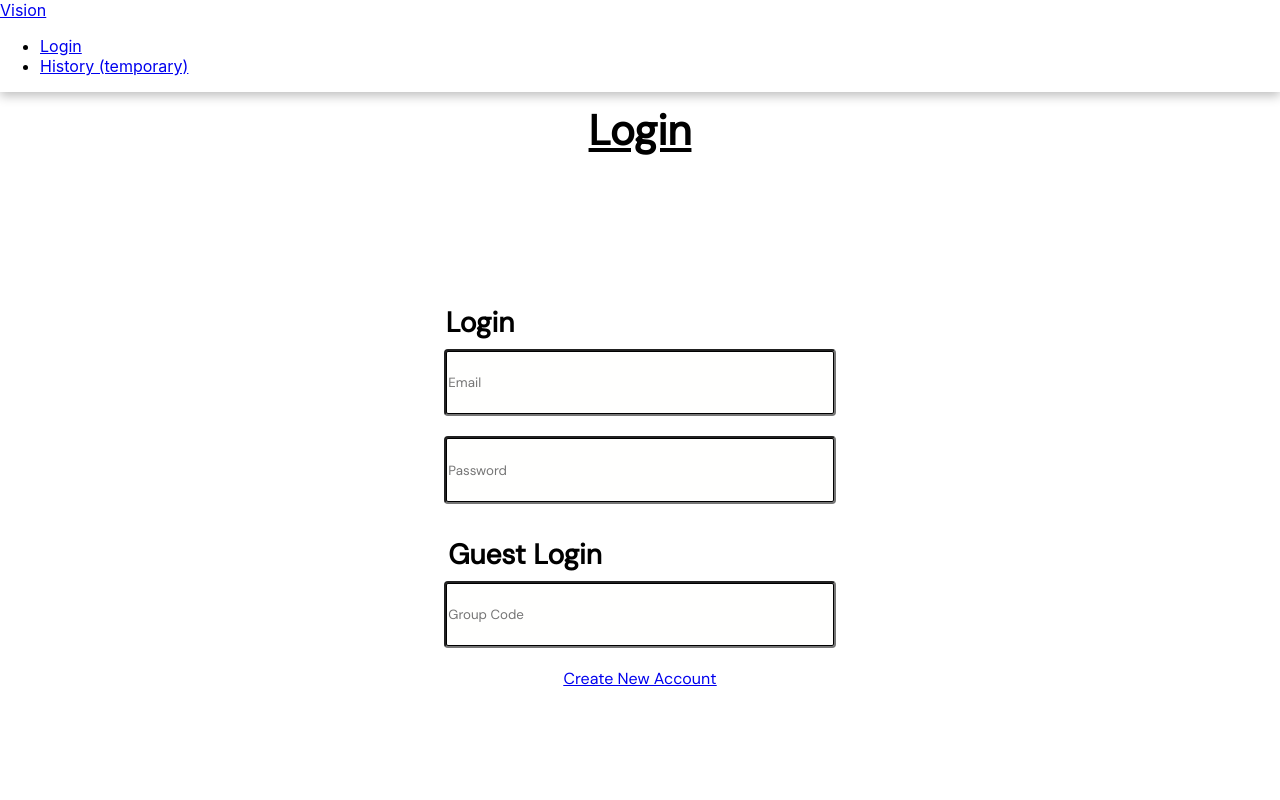
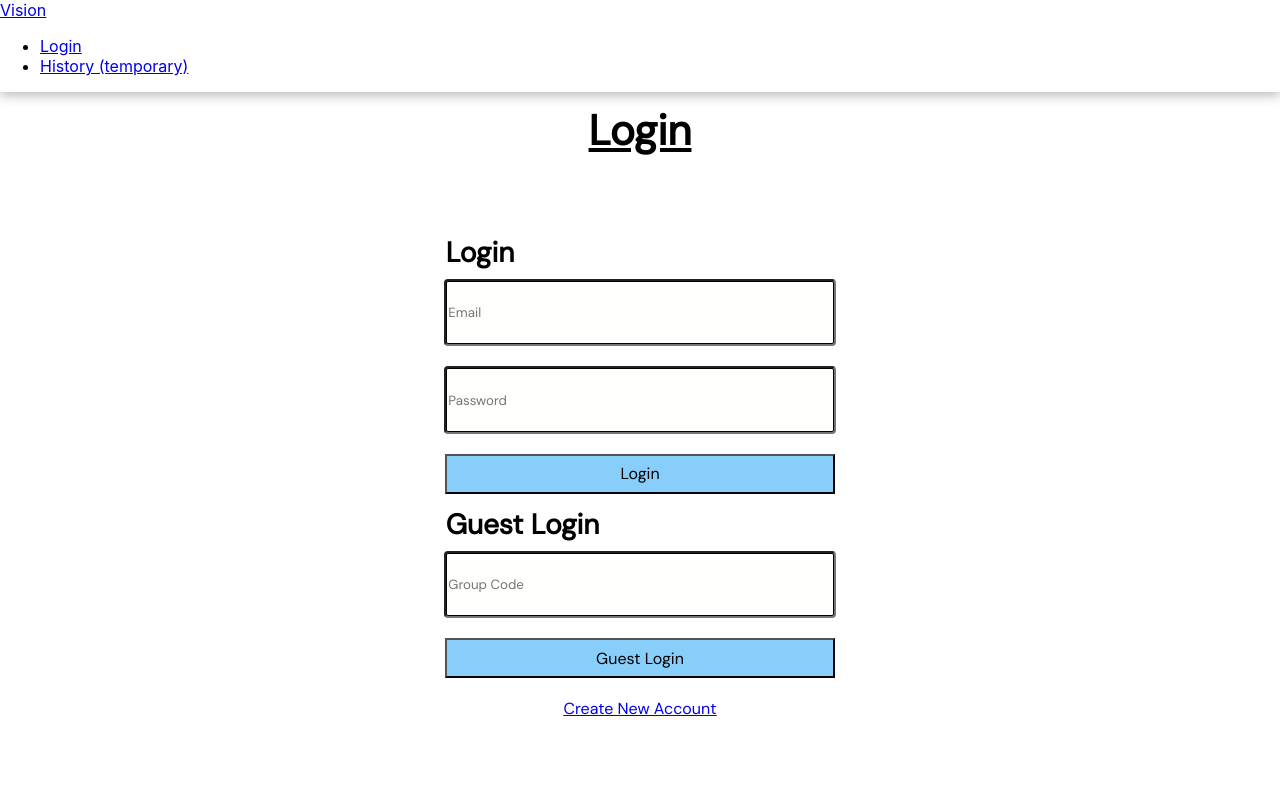
Before and after one commit to 201FinalProject/TaskBoardApp, a React (Create React App) app in the folder 201-react/: page /login in a window 1280 px wide. Shown: the top 800 px of the page. Built offline with nearby package versions, Linux system fonts and the light colour scheme.

Commit message:
sort of working register and login

```diff
--- a/201-react/src/Pages/Register.css
+++ b/201-react/src/Pages/Register.css
@@ -10,11 +10,11 @@ h1 {
     font-family: DM Sans;
     font-size: 42px;
     font-weight: 700;
+
     line-height: 62px;
     letter-Spacing: 0em;
     color: #000000;
-    text-decoration: underline;
-    margin-bottom: 200px;
+    margin-bottom: 100px;
 }
 
 .inputsContainer {
@@ -42,6 +42,7 @@ input, select{
 button {
     margin-top: 20px;
     height: 2.5em;
+    width: 390px;
     caret-color: transparent;
     text-align: center;
     box-sizing: border-box;
--- a/201-react/src/Pages/login.jsx
+++ b/201-react/src/Pages/login.jsx
@@ -7,8 +7,8 @@ import "@fontsource/dm-sans";
 const useStyles = {
     InnerBox: {
         textAlign: "center",
+        marginBottom: "60px",
         marginTop: "100px",
-        marginBottom: "130px",
         fontFamily: "DM Sans",
         fontSize: "42px",
         fontWeight: "700",
@@ -21,7 +21,6 @@ const useStyles = {
     },
 
     InnerLogin: {
-        marginTop: "100px",
         marginBottom: "-5px",
         marginRight: "320px",
         fontFamily: "DM Sans",
@@ -50,7 +49,7 @@ const useStyles = {
         textAlign: "center",
         marginTop: "0px",
         marginBottom: "-5px",
-        marginRight: "230px",
+        marginRight: "235px",
         fontFamily: "DM Sans",
         fontSize: "28px",
         fontWeight: "700",
@@ -63,14 +62,48 @@ const useStyles = {
     Link: {
         textAlign: "center",
         fontFamily: "DM Sans",
-        color: "#000000"
+        color: "#000000",
+        marginTop: "20px",
+        marginBottom: "-100px"
+    },
 
-    }
+    loginButton: {
+        marginTop: "20px",
+        width: "390px",
+        height: "2.5em",
+        caretColor: "transparent",
+        textAlign: "center",
+        boxSizing: "border-box",
+        fontFamily: "DM Sans",
+        fontSize: "1em",
+        backgroundColor: "#87CEFA",
+        display: "block",
+        margin: "auto",
+        cursor: "pointer"
+    },
+
+    guestLoginButton: {
+        height: "2.5em",
+        width: "390px",
+        caretColor: "transparent",
+        textAlign: "center",
+        boxSizing: "border-box",
+        fontSize: "1em",
+        fontFamily: "DM Sans",
+        marginBottom: "30px",
+        backgroundColor: "#87CEFA",
+        display: "block",
+        margin: "auto",
+        cursor: "pointer"
+    },
+
+
 
 
 }
 
 function Login(){
+
     return(
         <div >
             <h1 style={useStyles.InnerBox}>Login</h1>
@@ -78,8 +111,18 @@ function Login(){
                 <h3 style={useStyles.InnerLogin}>Login</h3>
                 <input style={useStyles.Boxes} type="email" placeholder="Email" /> <br></br>
                 <input style={useStyles.Boxes} type="password" placeholder="Password" /> <br></br>
+                <div class="container">
+                    <div class="vertical-center">
+                        <button style={useStyles.loginButton} type="submit" name="Register">Login</button>
+                    </div>
+                </div>
                 <h3 style={useStyles.InnerGuestLogin}>Guest Login</h3>
                 <input style={useStyles.Boxes} placeholder="Group Code" /> <br></br>
+                <div style={useStyles.guestContainer}>
+                    <div style={useStyles.guestVerticalCenter}>
+                        <button style={useStyles.guestLoginButton} type="submit" name="Register">Guest Login</button>
+                    </div>
+                </div>
                 <div style={useStyles.Link} >
                 <Link to='/Register'><u>Create New Account</u></Link>
                 </div>
```
Also changed, not shown: 1 other file (tests, documents, lock files or other folders).
